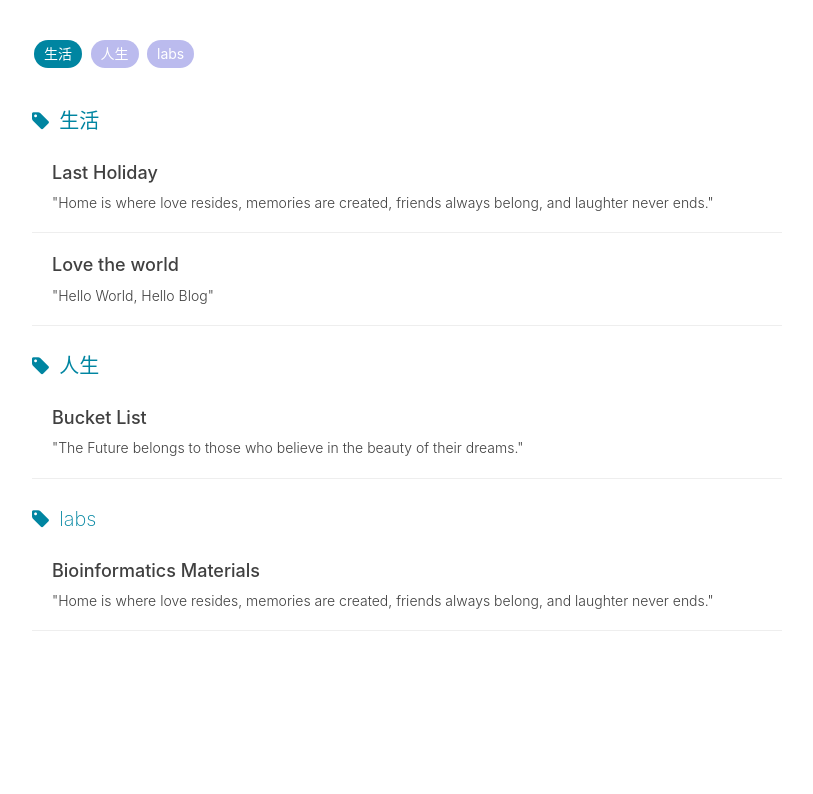
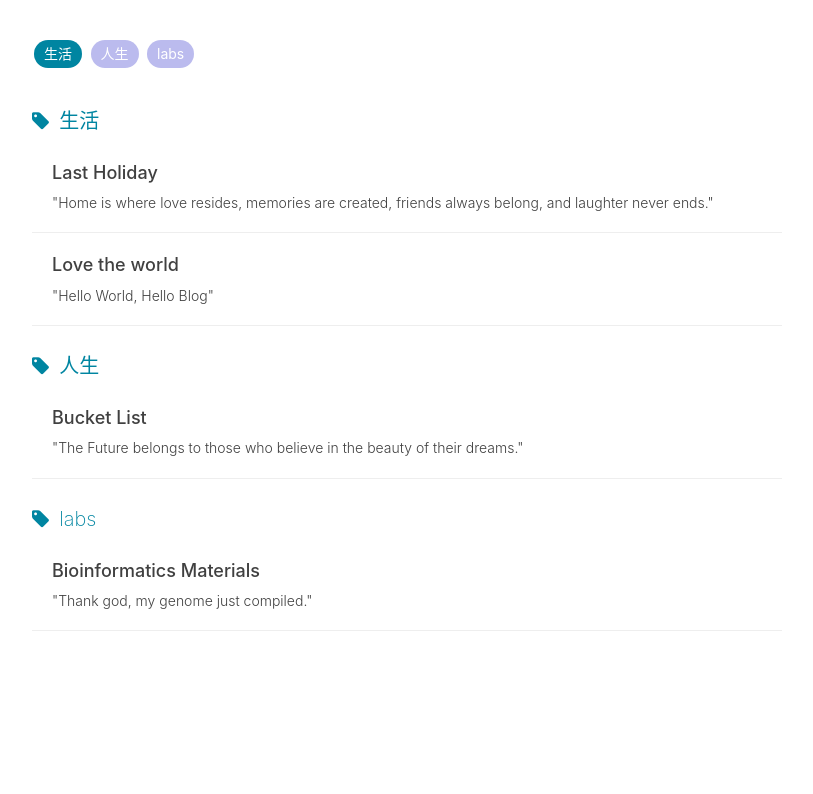
Before and after one commit to brainfo/brainfo.github.io, a Jekyll site: the page built from tags.html, in a window 1280 px wide. Shown: the part 228-1022 px from the top of the page, without its empty margins (233-1046 px from the left). Built offline with Jekyll 4.4.1, drawn with Linux system fonts in a browser that asks for light colours; nearby versions of some CDN libraries; comment, search, counter and statistics services are not loaded; some of the changed lines change nothing that is shown.

Commit message:
Update 2021-03-12-Bioinformatics-Materials.md

```diff
--- a/_posts/2021-03-12-Bioinformatics-Materials.md
+++ b/_posts/2021-03-12-Bioinformatics-Materials.md
@@ -1,7 +1,7 @@
 ---
 layout:     post
 title:      "Bioinformatics Materials"
-subtitle:   " \"Home is where love resides, memories are created, friends always belong, and laughter never ends.\""
+subtitle:   " \"Thank god, my genome just compiled.\""
 date:       2021-03-12
 author:     "Ruby"
 header-img: "/img/in-post/post-bioinformatics-material/bioinformatics.jpg"
@@ -10,6 +10,8 @@ tags:
     - labs
 ---
 
+![bioinformatics](/img/in-post/post-bioinformatics-material/bioinformatics.jpg)
+
 ## Online courses
 
 ### MIT open courseware
@@ -17,33 +19,33 @@ tags:
 1.  统计
 
    MIT 18.650 Statistics for Applications, Fall 2016
-   View the complete course: http://ocw.mit.edu/18-650F16
+   [View the complete course](https://ocw.mit.edu/courses/mathematics/18-650-statistics-for-applications-fall-2016/)
    Instructor: Philippe Rigollet
 
 2.  计算生物学
 
    6.047/6.878/HST.507 Fall 2020 Prof. Manolis Kellis
    Computational Biology: Genomes, Networks, Evolution, Health
-   Latest slides and course today: http://compbio.mit.edu/6047
-   Fall 2020 slides and materials: http://stellar.mit.edu/S/course/6/fa2...
+   [Latest slides and course today](http://stellar.mit.edu/S/course/6/fa20/6.047)
+   [Fall 2020 slides and materials](http://stellar.mit.edu/S/course/6/fa20/6.047/materials.html)
 
 3.  机器学习
 
    Machine Learning in Genomics: Dissecting the circuitry of Human Disease
 
-   Full playlist with all videos in order is here: https://www.youtube.com/playlist?list...
+   [Full playlist with all videos in order is here](https://www.youtube.com/playlist?list=PLypiXJdtIca6U5uQOCHjP9Op3gpa177fK)
 
-   All slides from Fall 2019 are here: https://stellar.mit.edu/S/course/6/fa...
+   [All slides from Fall 2019 are here](https://stellar.mit.edu/S/course/6/fa19/6.047/materials.html)
 
-   Course website for latest materials is here: http://compbio.mit.edu/6.047
+   [Course website for latest materials is here](http://stellar.mit.edu/S/course/6/fa20/6.047/)
 
 4.  深度学习
 
    6.874/6.802/20.390/20.490/HST.506 Spring 2021 Prof. Manolis Kellis
    Deep Learning in the Life Sciences / Computational Systems Biology
-   Playlist: https://youtube.com/playlist?list=PLy...
-   Latest slides and course today: http://compbio.mit.edu/6874
-   Spring 2021 slides and materials: http://mit6874.github.io/
+   [Playlist](https://youtube.com/playlist?list=PLypiXJdtIca5sxV7aE3-PS9fYX3vUdIOX)
+   [Latest slides and course today](https://mit6874.github.io/)
+   [Spring 2021 slides and materials](https://canvas.mit.edu/courses/7499)
 
 ### Edx
 
```
